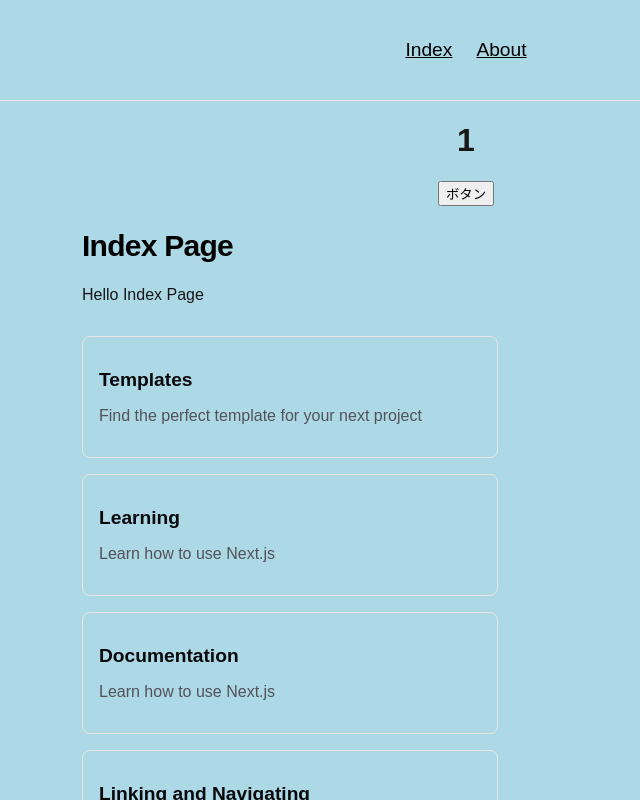
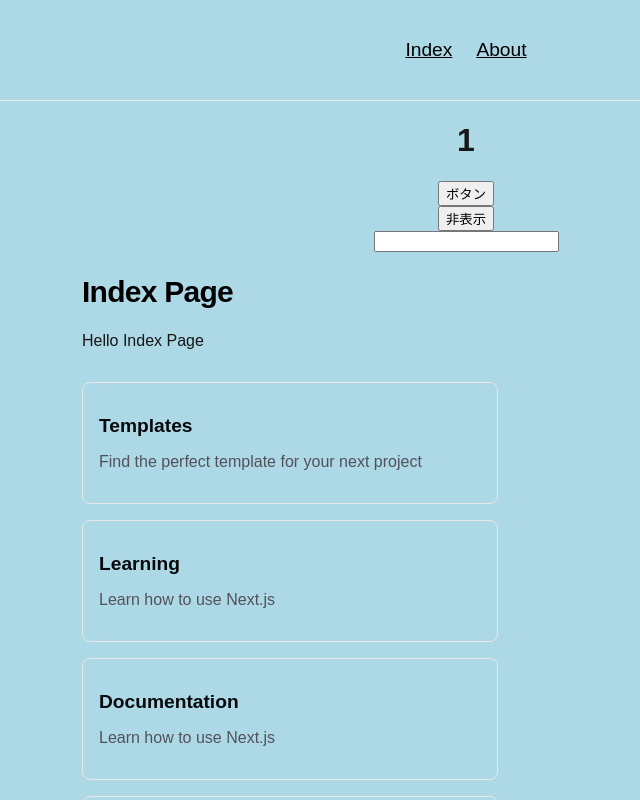
Before and after one commit to kazuhiro17/study-react, a Next.js app: page / in a window 1280 px wide. Shown: the top 800 px of the page, without its empty margins (174-814 px from the left). Built offline with nearby package versions, Linux system fonts and the light colour scheme.

Commit message:
feat:useStateで文字列と真偽値について確認

```diff
--- a/src/app/page.module.css
+++ b/src/app/page.module.css
@@ -6,3 +6,8 @@
   margin-inline: auto;
   width: fit-content;
 }
+
+.input {
+  margin-inline: auto;
+  width: fit-content;
+}
--- a/src/app/page.tsx
+++ b/src/app/page.tsx
@@ -6,6 +6,8 @@ import styles from "@/app/page.module.css";
 
 export default function Home() {
   const [count, setCount] = useState(1);
+  const [text, setText] = useState("");
+  const [isShow, setIsShow] = useState(true);
 
   const handleClick = useCallback(
     (e: React.MouseEvent<HTMLButtonElement>) => {
@@ -16,6 +18,10 @@ export default function Home() {
     [count]
   );
 
+  const handleDisplay = useCallback(() => {
+    setIsShow((isShow) => !isShow);
+  }, []);
+
   useEffect(() => {
     document.body.style.backgroundColor = "lightblue";
     return () => {
@@ -23,12 +29,29 @@ export default function Home() {
     };
   }, []);
 
+  const handleChange = useCallback((e: React.ChangeEvent<HTMLInputElement>) => {
+    if (e.target.value.trim().length > 5) {
+      alert("5文字以内にしてください");
+      return;
+    }
+    setText(e.target.value.trim());
+  }, []);
+
   return (
     <>
-      <h1 className={styles.heading}>{count}</h1>
+      {isShow ? <h1 className={styles.heading}>{count}</h1> : null}
       <button className={styles.button} onClick={handleClick}>
         ボタン
       </button>
+      <button className={styles.button} onClick={handleDisplay}>
+        {isShow ? "非表示" : "表示"}
+      </button>
+      <input
+        type="text"
+        className={styles.input}
+        value={text}
+        onChange={handleChange}
+      />
       <Main page="Index" />
     </>
   );
```
